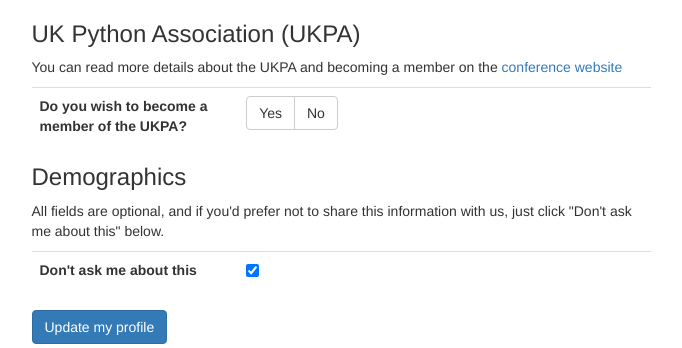
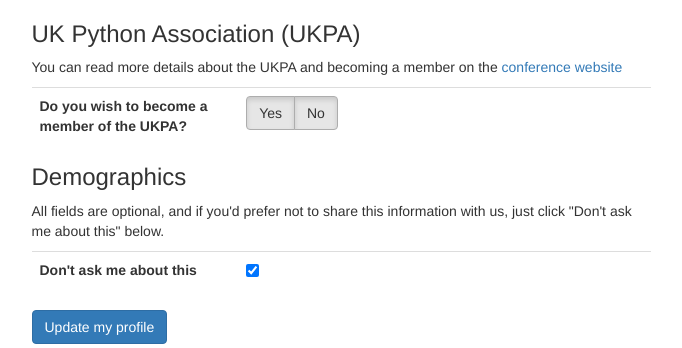
Before and after one commit to PyconUK/ironcage, a Django app: page /profile/edit/ in a window 1280 px wide. Shown: the part 1281-1629 px from the top of the page, without its empty margins (136-818 px from the left). Run offline with Django 3.2, Linux system fonts and the light colour scheme; a user stored in the database is signed in; tables that the repository leaves empty hold one stand-in row (values such as "Sample post"); some libraries are stand-ins or nearby versions.

Commit message:
Add is_ukpa_member to test user

```diff
--- a/accounts/forms.py
+++ b/accounts/forms.py
@@ -65,7 +65,7 @@ class ProfileForm(forms.ModelForm):
             'childcare_reqs',
             'dietary_reqs_yn',
             'dietary_reqs',
-            'ukpa_membership',
+            'is_ukpa_member',
             'dont_ask_demographics',
             'year_of_birth',
             'gender',
--- a/accounts/templates/accounts/edit_profile.html
+++ b/accounts/templates/accounts/edit_profile.html
@@ -79,11 +79,11 @@
             <th class="col-md-4">Do you wish to become a member of the UKPA?</th>
             <td>
               <div class="btn-group" data-toggle="buttons">
-                <label class="btn btn-default{% if form.ukpa_membership.value == True %} active{% endif %}">
-                  <input type="radio" name="ukpa_membership" value="2" {% if form.ukpa_membership.value == True %} checked{% endif %}>Yes
+                <label class="btn btn-default{% if form.is_ukpa_member.value == True %} active{% endif %}">
+                  <input type="radio" name="is_ukpa_member" value="2" {% if form.is_ukpa_member.value == True %} checked{% endif %}>Yes
                 </label>
-                <label class="btn btn-default{% if form.ukpa_membership.value == True %} active{% endif %}">
-                  <input type="radio" name="ukpa_membership" value="3" {% if form.ukpa_membership.value == False %} checked{% endif %}>No
+                <label class="btn btn-default{% if form.is_ukpa_member.value == True %} active{% endif %}">
+                  <input type="radio" name="is_ukpa_member" value="3" {% if form.is_ukpa_member.value == False %} checked{% endif %}>No
                 </label>
               </div>
             </td>
--- a/accounts/templates/accounts/profile.html
+++ b/accounts/templates/accounts/profile.html
@@ -65,10 +65,10 @@
           <tr>
             <th class="col-md-4">Membership</th>
             <td>
-              {% if user.ukpa_membership == None %}
+              {% if user.is_ukpa_member == None %}
               unknown
-              {% elif user.ukpa_membership %}
-              {{ user.ukpa_membership }}
+              {% elif user.is_ukpa_member %}
+              {{ user.is_ukpa_member }}
               {% else %}
               none
               {% endif %}
```
Also changed, not shown: accounts/tests/factories.py (+1 -0 lines), accounts/migrations/0006_user_ukpa_membership.py.
